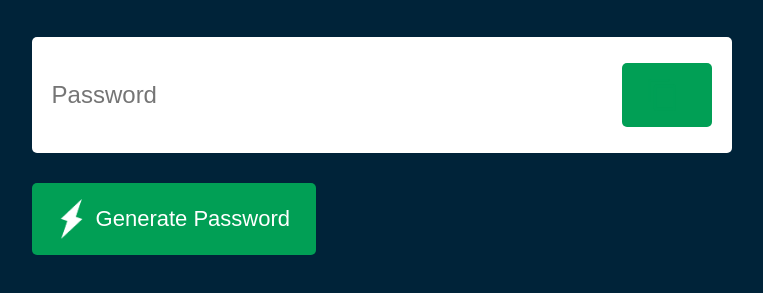
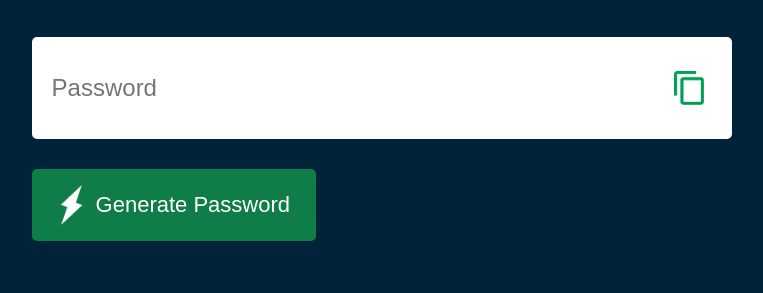
Before and after one commit to yajnesh26/password, a plain HTML site: page index.html in a window 1280 px wide. Shown: the part 271-564 px from the top of the page, without its empty margins (122-885 px from the left). Drawn offline with Linux system fonts and the light colour scheme.

Commit message:
Improve focus styles and button contrast

```diff
--- a/pass.css
+++ b/pass.css
@@ -41,17 +41,15 @@ body{
 
 .display input{
     border: 0;
-    outline: 0;
     font-size: 24px;
 }
-.container button img{
+.container > button img{
     width: 28px;
     margin-right: 10px;
 }
-.container button {
+.container > button {
     border: 0;
-    outline: 0;
-    background: #019f55;
+    background: #0f7d47;
     color: #fff;
     font-size: 22px;
     font-weight: 300;
@@ -62,3 +60,21 @@ body{
     border-radius: 5px;
     cursor: pointer;
 }
+.copy-btn {
+    border: 0;
+    background: transparent;
+    cursor: pointer;
+    padding: 8px;
+    display: flex;
+    align-items: center;
+    border-radius: 5px;
+}
+.copy-btn:focus-visible,
+.display input:focus-visible {
+    outline: 3px solid #019f55;
+    outline-offset: 2px;
+}
+.container > button:focus-visible {
+    outline: 3px solid #fff;
+    outline-offset: 2px;
+}
```
